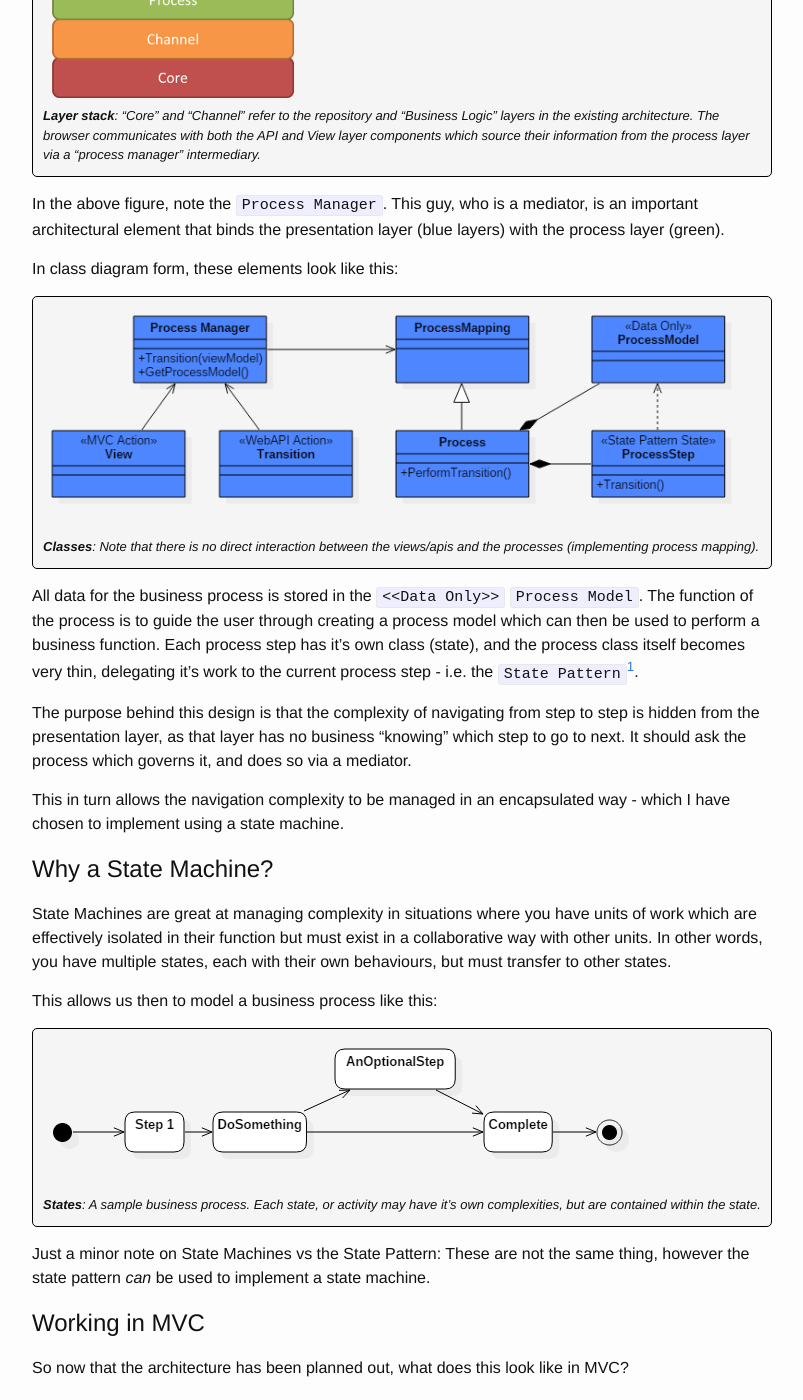
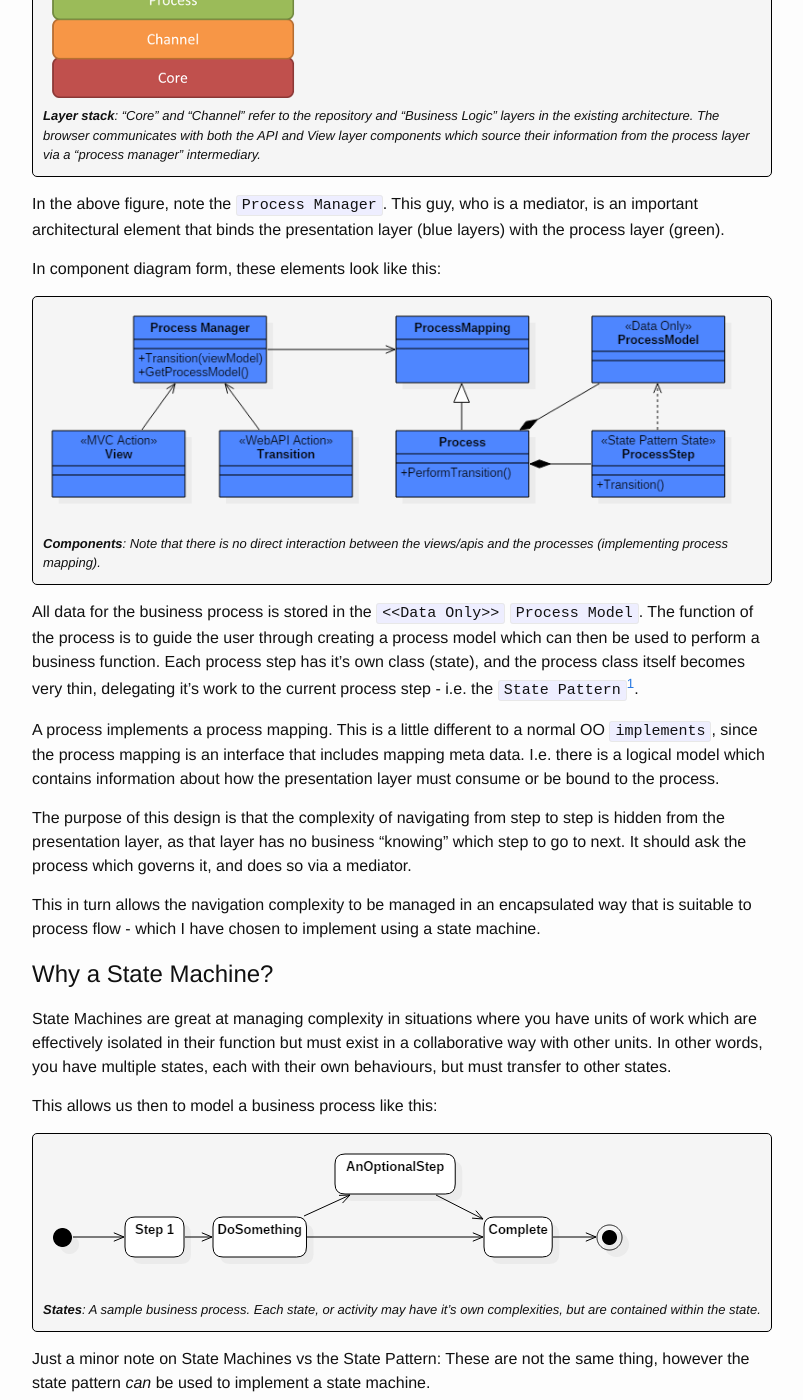
Before and after one commit to geoffles/geoffles.github.io, a Jekyll site: the page built from _posts/2015-11-28-process-framework-part-1.markdown, in a window 1280 px wide and 1400 px high, scrolled down 1314 px. Shown: the whole window, without its empty margins (238-1041 px from the left). Built offline with Jekyll 4.4.1, drawn with Linux system fonts in a browser that asks for light colours.

Commit message:
Some minor edits and elaborations.

```diff
--- a/_posts/2015-11-28-process-framework-part-1.markdown
+++ b/_posts/2015-11-28-process-framework-part-1.markdown
@@ -42,17 +42,19 @@ Bearing in mind that this framework was built to fit in with an existing service
 
 In the above figure, note the `Process Manager`. This guy, who is a mediator, is an important architectural element that binds the presentation layer (blue layers) with the process layer (green).
 
-In class diagram form, these elements look like this:
+In component diagram form, these elements look like this:
 
 ![Class diagram for process manager architecture](/img/frameworks/pfx-classes.png)
-***Classes**: Note that there is no direct interaction between the views/apis and the processes (implementing process mapping).*
+***Components**: Note that there is no direct interaction between the views/apis and the processes (implementing process mapping).*
 {: class="figure"}
 
 All data for the business process is stored in the `<<Data Only>>` `Process Model`. The function of the process is to guide the user through creating a process model which can then be used to perform a business function. Each process step has it's own class (state), and the process class itself becomes very thin, delegating it's work to the current process step - i.e. the `State Pattern`[^1].
 
-The purpose behind this design is that the complexity of navigating from step to step is hidden from the presentation layer, as that layer has no business "knowing" which step to go to next. It should ask the process which governs it, and does so via a mediator.
+A process implements a process mapping. This is a little different to a normal OO `implements`, since the process mapping is an interface that includes mapping meta data. I.e. there is a logical model which contains information about how the presentation layer must consume or be bound to the process.
 
-This in turn allows the navigation complexity to be managed in an encapsulated way - which I have chosen to implement using a state machine.
+The purpose of this design is that the complexity of navigating from step to step is hidden from the presentation layer, as that layer has no business "knowing" which step to go to next. It should ask the process which governs it, and does so via a mediator.
+
+This in turn allows the navigation complexity to be managed in an encapsulated way that is suitable to process flow - which I have chosen to implement using a state machine.
 
 #  Why a State Machine?
 State Machines are great at managing complexity in situations where you have units of work which are effectively isolated in their function but must exist in a collaborative way with other units. In other words, you have multiple states, each with their own behaviours, but must transfer to other states.
```
